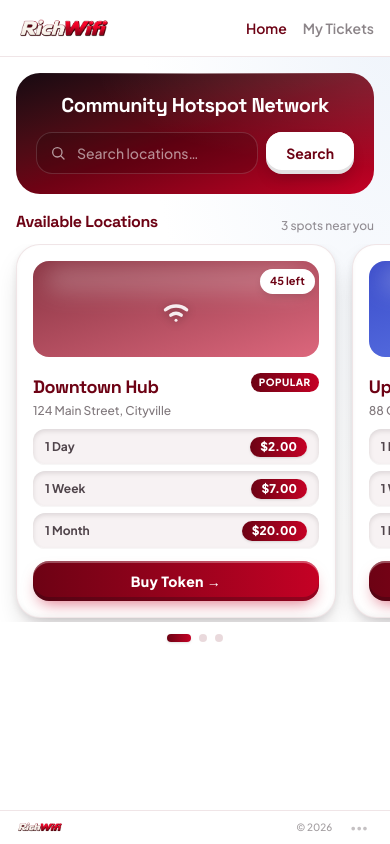
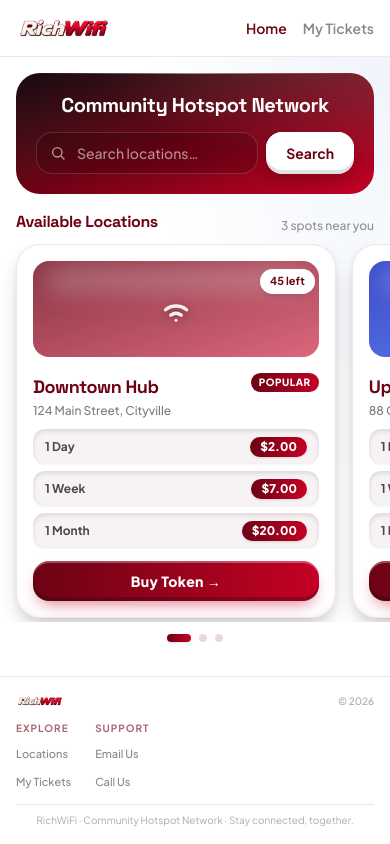
Before and after one commit to rosina4555-sudo/richwifi, a Vue app: page / in a window 390 px wide. Built offline with nearby package versions, Linux system fonts and the light colour scheme.

Commit message:
feat(footer): add info on mobile view

```diff
--- a/src/views/HomeView.vue
+++ b/src/views/HomeView.vue
@@ -197,7 +197,8 @@ const closeCheckout = () => {
     <!-- Footer: slim bar on mobile, full footer on desktop -->
     <footer class="shrink-0 border-t border-brand/10 bg-surface">
       <!-- Mobile -->
-      <div class="flex items-center justify-between gap-3 px-4 py-2 md:hidden">
+      <div class="space-y-3 px-4 py-4 md:hidden">
+        <div class="flex items-center justify-between">
           <a href="#" aria-label="RichWiFi home" class="shrink-0">
             <img
               :src="logo"
@@ -206,18 +207,27 @@ const closeCheckout = () => {
               draggable="false"
             />
           </a>
-        <div class="flex items-center gap-3">
-          <p class="text-[10px] font-medium text-brand-dark/40">
-            © 2026
+          <span class="text-[10px] font-medium text-brand-dark/35">© 2026</span>
+        </div>
+        <div class="flex gap-6">
+          <div>
+            <p class="text-[10px] font-bold tracking-widest text-brand/60 uppercase">Explore</p>
+            <ul class="mt-1 space-y-1">
+              <li><a href="#" class="text-[11px] font-medium text-brand-dark/50 transition hover:text-accent">Locations</a></li>
+              <li><a href="#" class="text-[11px] font-medium text-brand-dark/50 transition hover:text-accent">My Tickets</a></li>
+            </ul>
+          </div>
+          <div>
+            <p class="text-[10px] font-bold tracking-widest text-brand/60 uppercase">Support</p>
+            <ul class="mt-1 space-y-1">
+              <li><a href="mailto:support@richwifi.com" class="text-[11px] font-medium text-brand-dark/50 transition hover:text-accent">Email Us</a></li>
+              <li><a href="tel:+1234567890" class="text-[11px] font-medium text-brand-dark/50 transition hover:text-accent">Call Us</a></li>
+            </ul>
+          </div>
+        </div>
+        <p class="border-t border-brand/10 pt-2 text-center text-[10px] text-brand-dark/35">
+          RichWiFi · Community Hotspot Network · Stay connected, together.
         </p>
-          <a
-            href="#/admin"
-            class="rounded-md px-1.5 py-0.5 text-[9px] font-bold text-brand-dark/25 transition hover:bg-brand/5 hover:text-brand-dark/50"
-            title="Admin"
-          >
-            •••
-          </a>
-        </div>
       </div>
 
       <!-- Desktop -->
@@ -244,7 +254,6 @@ const closeCheckout = () => {
                 <li><a href="#" class="transition-colors hover:text-accent">Locations</a></li>
                 <li><a href="#" class="transition-colors hover:text-accent">My Tickets</a></li>
                 <li><a href="#" class="transition-colors hover:text-accent">Support</a></li>
-                <li><a href="#/admin" class="transition-colors hover:text-accent">Admin</a></li>
               </ul>
             </div>
             <div>
```
Lines whose indentation alone changed are shown as unchanged.
